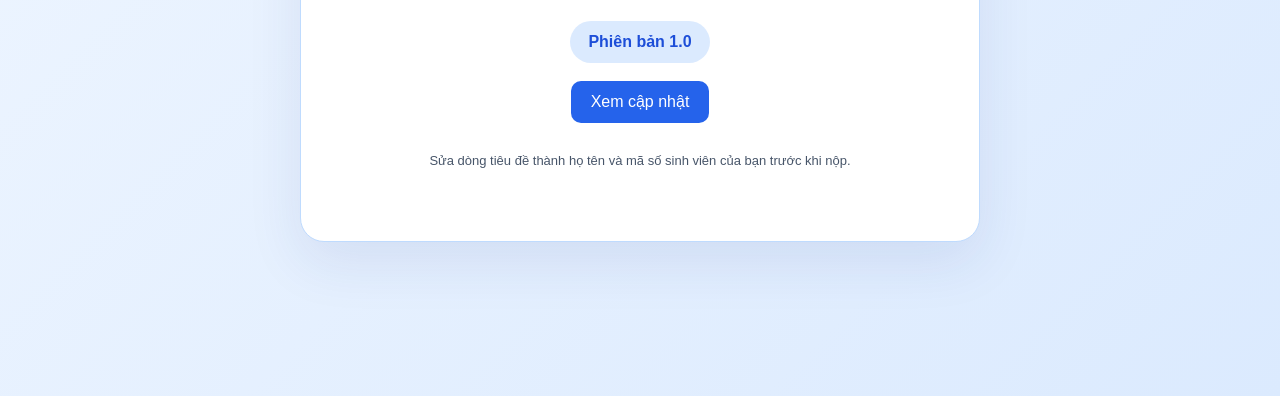
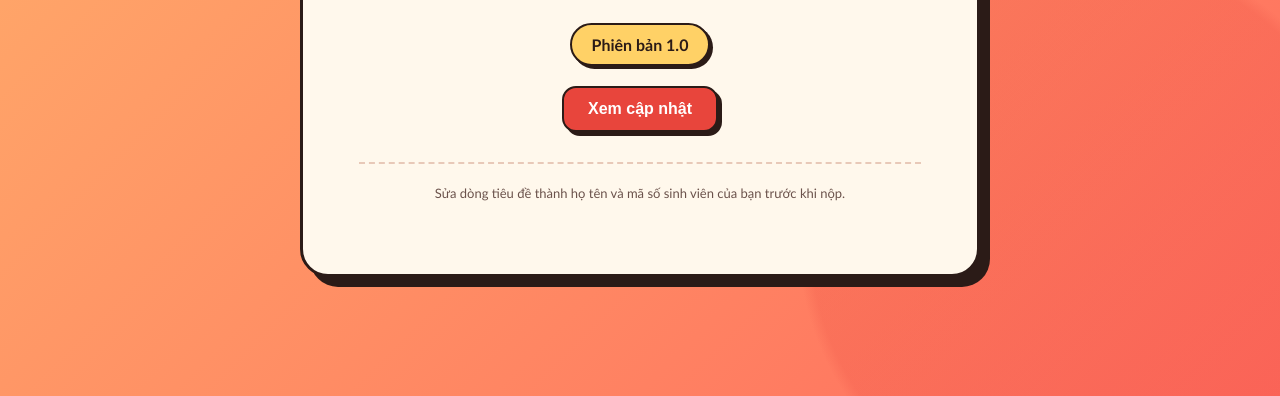
Before and after one commit to hanashiro-desu/devops-1822031202, a plain HTML site: page index.html in a window 1280 px wide. Shown: the part 404-800 px from the top of the page. Drawn offline with Linux system fonts and the light colour scheme.

Commit message:
cat nhat style.css

```diff
--- a/style.css
+++ b/style.css
@@ -1,18 +1,123 @@
 * { box-sizing: border-box; }
+
+:root {
+  --ink: #2b1b17;
+  --red: #e8453c;
+  --orange: #ff9f43;
+  --yellow: #ffd166;
+  --cream: #fff8ec;
+}
+
 body {
-  margin: 0; min-height: 100vh; display: grid; place-items: center;
-  padding: 24px; font-family: Arial, Helvetica, sans-serif;
-  color: #172554; background: linear-gradient(135deg, #eff6ff, #dbeafe);
+  margin: 0;
+  min-height: 100vh;
+  display: grid;
+  place-items: center;
+  padding: 24px;
+  font-family: "Trebuchet MS", "Segoe UI", Arial, sans-serif;
+  color: var(--ink);
+  background:
+    radial-gradient(circle at 15% 20%, #ffd16655 0 18%, transparent 19%),
+    radial-gradient(circle at 85% 80%, #e8453c33 0 22%, transparent 23%),
+    linear-gradient(135deg, #ffb26b, #ff6b5e);
 }
+
 .card {
-  width: min(100%, 680px); padding: clamp(28px, 6vw, 56px); text-align: center;
-  background: #fff; border: 1px solid #bfdbfe; border-radius: 24px;
-  box-shadow: 0 20px 55px #1e3a8a18;
+  position: relative;
+  width: min(100%, 680px);
+  padding: clamp(28px, 6vw, 56px);
+  text-align: center;
+  background: var(--cream);
+  border: 3px solid var(--ink);
+  border-radius: 28px;
+  box-shadow: 10px 10px 0 var(--ink);
 }
-.eyebrow { color: #2563eb; font-size: 13px; font-weight: 700; letter-spacing: .12em; }
-h1 { margin: 22px 0 12px; font-size: clamp(28px, 6vw, 42px); }
-.intro, .note { color: #475569; line-height: 1.6; }
-.status { margin: 26px auto 18px; padding: 12px 18px; width: fit-content; border-radius: 999px; background: #dbeafe; color: #1d4ed8; font-weight: 700; }
-button { border: 0; border-radius: 10px; padding: 12px 20px; color: #fff; background: #2563eb; font-size: 16px; cursor: pointer; }
-button:hover { background: #1d4ed8; }
-.note { margin-top: 28px; font-size: 13px; }
+
+.card::before {
+  content: "";
+  position: absolute;
+  top: -14px;
+  left: 50%;
+  width: 90px;
+  height: 14px;
+  transform: translateX(-50%);
+  background: var(--yellow);
+  border: 3px solid var(--ink);
+  border-bottom: 0;
+  border-radius: 10px 10px 0 0;
+}
+
+.eyebrow {
+  display: inline-block;
+  padding: 6px 14px;
+  color: #fff;
+  background: var(--red);
+  border: 2px solid var(--ink);
+  border-radius: 999px;
+  font-size: 12px;
+  font-weight: 800;
+  letter-spacing: .14em;
+  text-transform: uppercase;
+}
+
+h1 {
+  margin: 24px 0 12px;
+  font-size: clamp(28px, 6vw, 42px);
+  line-height: 1.2;
+  background: linear-gradient(90deg, var(--red), var(--orange));
+  -webkit-background-clip: text;
+  background-clip: text;
+  color: transparent;
+}
+
+.intro, .note {
+  color: #6b524b;
+  line-height: 1.7;
+}
+
+.status {
+  margin: 26px auto 20px;
+  padding: 10px 20px;
+  width: fit-content;
+  border-radius: 999px;
+  background: var(--yellow);
+  color: var(--ink);
+  border: 2px solid var(--ink);
+  font-weight: 800;
+  box-shadow: 3px 3px 0 var(--ink);
+}
+
+button {
+  border: 2px solid var(--ink);
+  border-radius: 14px;
+  padding: 12px 24px;
+  color: #fff;
+  background: var(--red);
+  font-size: 16px;
+  font-weight: 800;
+  cursor: pointer;
+  box-shadow: 4px 4px 0 var(--ink);
+  transition: transform .12s ease, box-shadow .12s ease, background .12s ease;
+}
+
+button:hover {
+  background: #d63a31;
+  transform: translate(-2px, -2px);
+  box-shadow: 6px 6px 0 var(--ink);
+}
+
+button:active {
+  transform: translate(3px, 3px);
+  box-shadow: 1px 1px 0 var(--ink);
+}
+
+.note {
+  margin-top: 30px;
+  font-size: 13px;
+  padding-top: 18px;
+  border-top: 2px dashed #e8c9b8;
+}
+
+@media (max-width: 480px) {
+  .card { box-shadow: 6px 6px 0 var(--ink); }
+}
```
